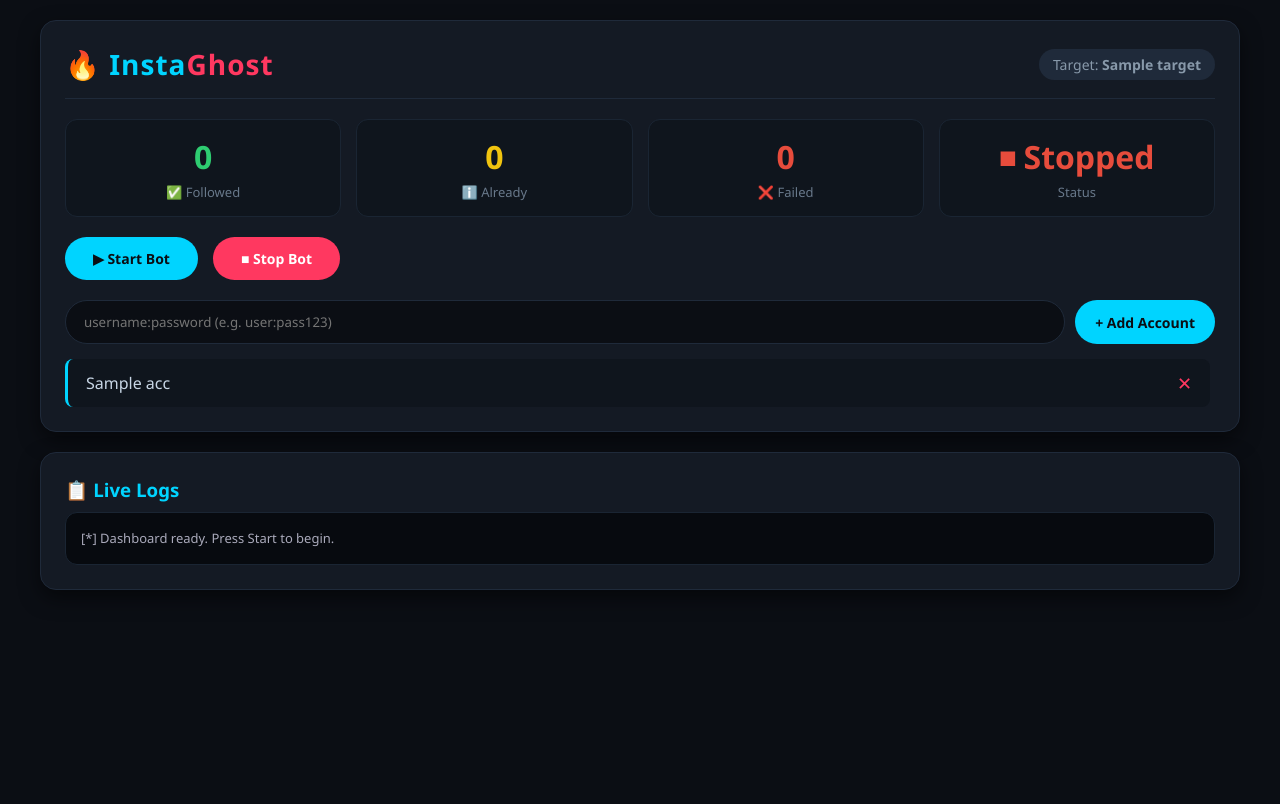
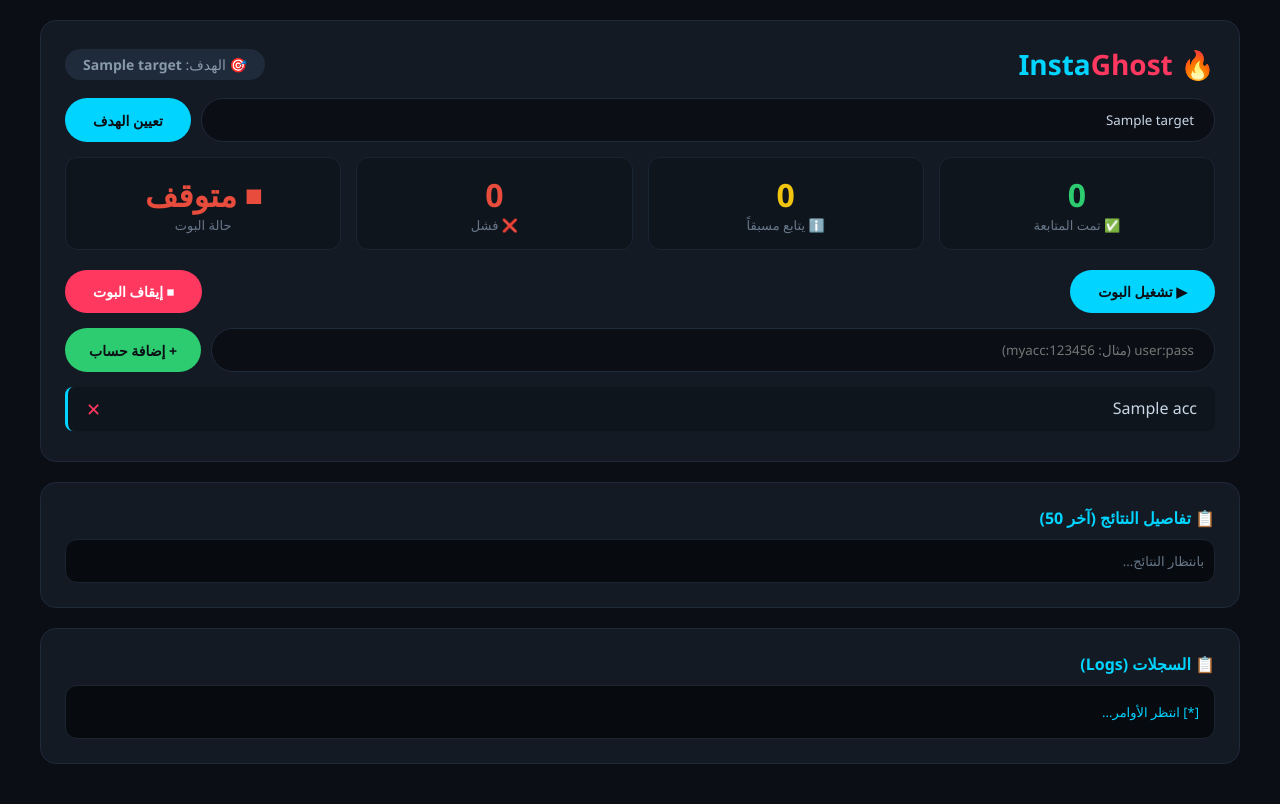
Before and after one commit to net497986-blip/Justme, a Flask app: template templates/index.html in a window 1280 px wide. Before the commit the page ends 590 px from the top, so only its background shows below. Run offline with Flask 3, Linux system fonts and the light colour scheme; the template is opened without the code that fills it: most values are stand-ins (such as "Sample title", 1, 10 or a date in 2020); data that the repository does not hold is empty.

Commit message:
Update index.html

```diff
--- a/templates/index.html
+++ b/templates/index.html
@@ -3,171 +3,157 @@
 <head>
     <meta charset="UTF-8">
     <meta name="viewport" content="width=device-width, initial-scale=1.0">
-    <title>InstaBot Dashboard</title>
+    <title>InstaGhost - لوحة التحكم</title>
     <style>
-        * { margin: 0; padding: 0; box-sizing: border-box; font-family: 'Segoe UI', Arial, sans-serif; }
+        * { margin: 0; padding: 0; box-sizing: border-box; font-family: 'Segoe UI', Arial, sans-serif; direction: rtl; }
         body { background: #0b0e14; color: #c8d6e5; padding: 20px; }
         .container { max-width: 1200px; margin: 0 auto; }
-
-        /* Cards */
-        .card { background: #141a24; border-radius: 16px; padding: 24px; margin-bottom: 20px; border: 1px solid #1f2a3a; box-shadow: 0 8px 20px rgba(0,0,0,0.5); }
-        .header { display: flex; justify-content: space-between; align-items: center; border-bottom: 1px solid #1f2a3a; padding-bottom: 15px; margin-bottom: 20px; }
-        .header h1 { color: #00d4ff; font-size: 28px; font-weight: 700; letter-spacing: 1px; }
-        .header h1 span { color: #ff3860; }
-        .badge { background: #1f2a3a; padding: 6px 14px; border-radius: 20px; font-size: 14px; color: #8899aa; }
-
-        /* Stats Grid */
-        .stats-grid { display: grid; grid-template-columns: repeat(4, 1fr); gap: 15px; margin-bottom: 20px; }
-        .stat-item { background: #0f151d; padding: 15px; border-radius: 12px; text-align: center; border: 1px solid #1a2533; }
-        .stat-item .num { font-size: 32px; font-weight: bold; color: #fff; }
-        .stat-item .label { font-size: 13px; color: #68788a; margin-top: 5px; }
-        .stat-item.success .num { color: #2ecc71; }
-        .stat-item.fail .num { color: #e74c3c; }
-        .stat-item.already .num { color: #f1c40f; }
-        .stat-item.status .num { color: #00d4ff; }
-
-        /* Controls */
-        .controls { display: flex; gap: 15px; flex-wrap: wrap; margin-bottom: 20px; }
+        .card { background: #141a24; border-radius: 16px; padding: 24px; margin-bottom: 20px; border: 1px solid #1f2a3a; }
+        .flex { display: flex; justify-content: space-between; align-items: center; flex-wrap: wrap; gap: 15px; }
+        .title { color: #00d4ff; font-size: 28px; font-weight: 700; }
+        .badge { background: #1f2a3a; padding: 6px 18px; border-radius: 20px; font-size: 14px; color: #8899aa; }
+        .grid-4 { display: grid; grid-template-columns: repeat(4,1fr); gap: 15px; margin-bottom: 20px; }
+        .stat { background: #0f151d; padding: 15px; border-radius: 12px; text-align: center; border: 1px solid #1a2533; }
+        .stat .num { font-size: 32px; font-weight: bold; color: #fff; }
+        .stat .label { font-size: 13px; color: #68788a; }
+        .succ .num { color: #2ecc71; } .fail .num { color: #e74c3c; } .alrd .num { color: #f1c40f; } .run .num { color: #00d4ff; }
         .btn { padding: 12px 28px; border: none; border-radius: 30px; font-weight: 600; cursor: pointer; transition: 0.2s; font-size: 14px; }
-        .btn-start { background: #00d4ff; color: #0b0e14; }
-        .btn-start:hover { background: #00b8e6; transform: scale(1.02); }
-        .btn-stop { background: #ff3860; color: #fff; }
-        .btn-stop:hover { background: #e02a4f; transform: scale(1.02); }
-        .btn-danger { background: #2f3640; color: #c8d6e5; }
-        .btn-danger:hover { background: #3d4552; }
-
-        /* Accounts List */
-        .account-list { display: flex; flex-direction: column; gap: 8px; max-height: 200px; overflow-y: auto; padding-right: 5px; }
-        .account-item { background: #0f151d; padding: 12px 18px; border-radius: 8px; display: flex; justify-content: space-between; align-items: center; border-left: 3px solid #00d4ff; }
-        .account-item .del { color: #ff3860; cursor: pointer; font-size: 18px; background: none; border: none; }
-        .account-item .del:hover { transform: scale(1.2); }
-
-        /* Input & Logs */
-        .input-group { display: flex; gap: 10px; margin-bottom: 15px; flex-wrap: wrap; }
-        .input-group input { flex: 1; padding: 12px 18px; border-radius: 30px; border: 1px solid #1f2a3a; background: #0b0e14; color: #c8d6e5; min-width: 200px; }
-        .input-group input:focus { border-color: #00d4ff; outline: none; }
-
-        .log-box { background: #070a0f; border-radius: 12px; padding: 15px; max-height: 250px; overflow-y: auto; font-family: monospace; font-size: 13px; color: #aab; border: 1px solid #1a2533; line-height: 1.6; }
-        .log-box .log-success { color: #2ecc71; }
-        .log-box .log-fail { color: #e74c3c; }
-        .log-box .log-info { color: #00d4ff; }
-
-        @media (max-width: 600px) { .stats-grid { grid-template-columns: 1fr 1fr; } }
+        .btn-start { background: #00d4ff; color: #0b0e14; } .btn-start:hover { background: #00b8e6; }
+        .btn-stop { background: #ff3860; color: #fff; } .btn-stop:hover { background: #e02a4f; }
+        .btn-add { background: #2ecc71; color: #0b0e14; padding: 12px 24px; } .btn-add:hover { background: #27ae60; }
+        .input-group { display: flex; gap: 10px; margin: 15px 0; flex-wrap: wrap; }
+        .input-group input { flex: 1; padding: 12px 20px; border-radius: 30px; border: 1px solid #1f2a3a; background: #0b0e14; color: #c8d6e5; min-width: 200px; }
+        .target-input { background: #1a2533; border: 2px solid #00d4ff; }
+        .account-item { background: #0f151d; padding: 10px 18px; border-radius: 8px; display: flex; justify-content: space-between; border-left: 3px solid #00d4ff; margin-bottom: 6px; }
+        .del { color: #ff3860; cursor: pointer; background: none; border: none; font-size: 18px; }
+        .detail-box { max-height: 300px; overflow-y: auto; background: #070a0f; border-radius: 12px; padding: 10px; border: 1px solid #1a2533; font-family: monospace; font-size: 13px; line-height: 1.7; }
+        .detail-item { display: flex; justify-content: space-between; padding: 4px 8px; border-bottom: 1px solid #1a2533; }
+        .detail-success { color: #2ecc71; } .detail-fail { color: #e74c3c; } .detail-already { color: #f1c40f; }
+        .log-box { background: #070a0f; border-radius: 12px; padding: 15px; max-height: 200px; overflow-y: auto; font-family: monospace; font-size: 13px; color: #aab; border: 1px solid #1a2533; line-height: 1.7; }
+        .log-succ { color: #2ecc71; } .log-fail { color: #e74c3c; } .log-info { color: #00d4ff; }
+        @media (max-width: 600px) { .grid-4 { grid-template-columns: 1fr 1fr; } }
     </style>
 </head>
 <body>
 <div class="container">
     <div class="card">
-            <div class="header">
-                <h1>🔥 Insta<span>Ghost</span></h1>
-                <div class="badge">Target: <strong id="target-label">{{ target }}</strong></div>
+        <div class="flex">
+            <div class="title">🔥 Insta<span style="color:#ff3860;">Ghost</span></div>
+            <div class="badge">🎯 الهدف: <strong id="targetDisplay">{{ target if target else 'غير محدد' }}</strong></div>
         </div>
-
-            <div class="stats-grid">
-                <div class="stat-item success"><div class="num" id="stat-success">0</div><div class="label">✅ Followed</div></div>
-                <div class="stat-item already"><div class="num" id="stat-already">0</div><div class="label">ℹ️ Already</div></div>
-                <div class="stat-item fail"><div class="num" id="stat-fail">0</div><div class="label">❌ Failed</div></div>
-                <div class="stat-item status"><div class="num" id="stat-status">⏹</div><div class="label">Status</div></div>
+        <!-- حقل تعيين الهدف -->
+        <div class="input-group">
+            <input type="text" id="targetInput" class="target-input" placeholder="أدخل اسم المستخدم المستهدف (مثال: eziox01)" value="{{ target }}">
+            <button class="btn btn-start" id="btnSetTarget">تعيين الهدف</button>
         </div>
-
-            <div class="controls">
-                <button class="btn btn-start" id="btn-start">▶ Start Bot</button>
-                <button class="btn btn-stop" id="btn-stop">■ Stop Bot</button>
+        <div class="grid-4">
+            <div class="stat succ"><div class="num" id="s_succ">0</div><div class="label">✅ تمت المتابعة</div></div>
+            <div class="stat alrd"><div class="num" id="s_alrd">0</div><div class="label">ℹ️ يتابع مسبقاً</div></div>
+            <div class="stat fail"><div class="num" id="s_fail">0</div><div class="label">❌ فشل</div></div>
+            <div class="stat run"><div class="num" id="s_run">⏹</div><div class="label">حالة البوت</div></div>
         </div>
-
+        <div class="flex" style="margin-bottom:15px;">
+            <button class="btn btn-start" id="btnStart">▶ تشغيل البوت</button>
+            <button class="btn btn-stop" id="btnStop">⏹ إيقاف البوت</button>
+        </div>
         <div class="input-group">
-                <input type="text" id="acc-input" placeholder="username:password (e.g. user:pass123)">
-                <button class="btn btn-start" id="btn-add" style="padding: 12px 20px;">+ Add Account</button>
+            <input type="text" id="accInput" placeholder="user:pass (مثال: myacc:123456)">
+            <button class="btn btn-add" id="btnAdd">+ إضافة حساب</button>
         </div>
-
-            <div class="account-list" id="account-list">
+        <div id="accList">
             {% for acc in accounts %}
-                <div class="account-item" data-index="{{ loop.index0 }}">
-                    <span>{{ acc }}</span>
-                    <button class="del" data-index="{{ loop.index0 }}">✕</button>
-                </div>
+            <div class="account-item" data-idx="{{ loop.index0 }}"><span>{{ acc }}</span><button class="del" data-idx="{{ loop.index0 }}">✕</button></div>
             {% endfor %}
-                {% if not accounts %}<div style="color:#68788a; padding:10px;">No accounts added yet.</div>{% endif %}
+            {% if not accounts %}<div style="color:#68788a; padding:8px;">لا توجد حسابات. أضف الآن.</div>{% endif %}
         </div>
     </div>
 
     <div class="card">
-            <h3 style="margin-bottom: 10px; color:#00d4ff;">📋 Live Logs</h3>
-            <div class="log-box" id="log-box">
-                <div>[*] Dashboard ready. Press Start to begin.</div>
-            </div>
+        <h4 style="color:#00d4ff; margin-bottom:10px;">📋 تفاصيل النتائج (آخر 50)</h4>
+        <div class="detail-box" id="detailBox">
+            <div style="color:#68788a;">بانتظار النتائج...</div>
         </div>
     </div>
 
+    <div class="card">
+        <h4 style="color:#00d4ff; margin-bottom:10px;">📋 السجلات (Logs)</h4>
+        <div class="log-box" id="logBox"><div class="log-info">[*] انتظر الأوامر...</div></div>
+    </div>
+</div>
 <script>
-        let statusInterval = null;
+const logBox = document.getElementById('logBox');
+const detailBox = document.getElementById('detailBox');
 
 function fetchStatus() {
-            fetch('/api/status')
-                .then(r => r.json())
-                .then(data => {
-                    document.getElementById('stat-success').innerText = data.stats.success || 0;
-                    document.getElementById('stat-already').innerText = data.stats.already || 0;
-                    document.getElementById('stat-fail').innerText = data.stats.fail || 0;
-                    document.getElementById('stat-status').innerText = data.running ? '▶ Running' : '⏹ Stopped';
-                    document.getElementById('stat-status').style.color = data.running ? '#2ecc71' : '#e74c3c';
+    fetch('/api/status').then(r=>r.json()).then(d=>{
+        document.getElementById('s_succ').innerText = d.stats.success || 0;
+        document.getElementById('s_alrd').innerText = d.stats.already || 0;
+        document.getElementById('s_fail').innerText = d.stats.fail || 0;
+        document.getElementById('s_run').innerText = d.running ? '▶ يعمل' : '⏹ متوقف';
+        document.getElementById('s_run').style.color = d.running ? '#2ecc71' : '#e74c3c';
 
-                    const logBox = document.getElementById('log-box');
-                    if (data.logs && data.logs.length > 0) {
-                        logBox.innerHTML = data.logs.map(l => {
-                            let cls = '';
-                            if (l.includes('✅')) cls = 'log-success';
-                            else if (l.includes('❌')) cls = 'log-fail';
-                            else if (l.includes('✓')) cls = 'log-success';
-                            else cls = 'log-info';
+        if(d.logs && d.logs.length){
+            logBox.innerHTML = d.logs.map(l => {
+                let cls = 'log-info';
+                if(l.includes('✅')) cls = 'log-succ';
+                else if(l.includes('❌')) cls = 'log-fail';
+                else if(l.includes('ℹ️')) cls = 'log-info';
                 return `<div class="${cls}">${l}</div>`;
             }).join('');
             logBox.scrollTop = logBox.scrollHeight;
         }
+
+        if(d.details && d.details.length){
+            detailBox.innerHTML = d.details.map(item => {
+                let cls = 'detail-success';
+                let statusText = '✅ نجح';
+                if(item.result.includes('fail')) { cls = 'detail-fail'; statusText = '❌ '+item.result; }
+                else if(item.result === 'already') { cls = 'detail-already'; statusText = 'ℹ️ يتابع مسبقاً'; }
+                else if(item.result === 'success') { cls = 'detail-success'; statusText = '✅ نجح'; }
+                return `<div class="detail-item ${cls}"><span>${item.account}</span><span>${statusText}</span><span>${item.time}</span></div>`;
+            }).join('');
+            detailBox.scrollTop = detailBox.scrollHeight;
+        }
     });
 }
 
-        document.getElementById('btn-start').addEventListener('click', () => {
-            fetch('/api/start', { method: 'POST' })
-                .then(r => r.json())
-                .then(d => { if (d.message) alert(d.message); fetchStatus(); });
+// تعيين الهدف
+document.getElementById('btnSetTarget').onclick = ()=>{
+    const target = document.getElementById('targetInput').value.trim();
+    if(!target) return alert('أدخل اسم مستخدم');
+    fetch('/api/set_target', {method:'POST', headers:{'Content-Type':'application/json'}, body:JSON.stringify({target})})
+    .then(r=>r.json()).then(d=>{
+        alert(d.message || d.error);
+        if(d.message) document.getElementById('targetDisplay').innerText = target;
+    });
+};
+
+// تشغيل/إيقاف
+document.getElementById('btnStart').onclick = ()=>{
+    fetch('/api/start', {method:'POST'}).then(r=>r.json()).then(d=>{ alert(d.message || d.error); fetchStatus(); });
+};
+document.getElementById('btnStop').onclick = ()=>{
+    fetch('/api/stop', {method:'POST'}).then(r=>r.json()).then(d=>{ alert(d.message || d.error); fetchStatus(); });
+};
+
+// إضافة حساب
+document.getElementById('btnAdd').onclick = ()=>{
+    const inp = document.getElementById('accInput');
+    const val = inp.value.trim();
+    if(!val) return alert('أدخل حساباً');
+    fetch('/api/accounts', {method:'POST', headers:{'Content-Type':'application/json'}, body:JSON.stringify({account:val})})
+    .then(r=>r.json()).then(d=>{ if(d.error) alert(d.error); else { inp.value=''; location.reload(); } });
+};
+
+// حذف حساب
+document.addEventListener('click', (e)=>{
+    if(e.target.classList.contains('del')){
+        const idx = e.target.dataset.idx;
+        if(confirm('احذف هذا الحساب؟')) fetch(`/api/accounts/${idx}`, {method:'DELETE'}).then(()=> location.reload());
+    }
 });
 
-        document.getElementById('btn-stop').addEventListener('click', () => {
-            fetch('/api/stop', { method: 'POST' })
-                .then(r => r.json())
-                .then(d => { if (d.message) alert(d.message); fetchStatus(); });
-        });
-
-        document.getElementById('btn-add').addEventListener('click', () => {
-            const input = document.getElementById('acc-input');
-            const val = input.value.trim();
-            if (!val) return alert('Please enter account!');
-            fetch('/api/accounts', {
-                method: 'POST',
-                headers: { 'Content-Type': 'application/json' },
-                body: JSON.stringify({ account: val })
-            })
-            .then(r => r.json())
-            .then(d => {
-                if (d.error) alert(d.error);
-                else { input.value = ''; location.reload(); }
-            });
-        });
-
-        document.querySelectorAll('.del').forEach(btn => {
-            btn.addEventListener('click', function() {
-                const idx = this.dataset.index;
-                if (confirm('Delete this account?')) {
-                    fetch(`/api/accounts/${idx}`, { method: 'DELETE' })
-                        .then(r => r.json())
-                        .then(() => location.reload());
-                }
-            });
-        });
-
-        // تحديث كل 5 ثواني
-        setInterval(fetchStatus, 5000);
+setInterval(fetchStatus, 3000);
 fetchStatus();
 </script>
 </body>
```
Lines whose indentation alone changed are shown as unchanged.
